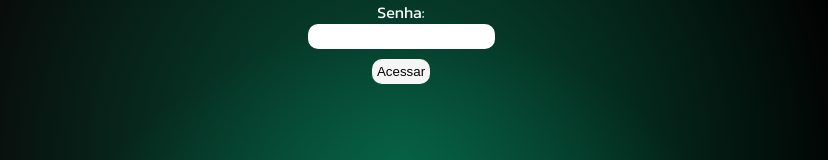
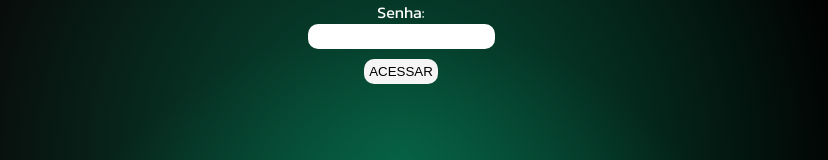
Before and after one commit to Daniel-Possamai/myLandPagePrincipal, a React (Create React App) app: page /barber in a window 1280 px wide. Shown: the top 160 px of the page, without its empty margins (239-1067 px from the left). Built offline with nearby package versions, Linux system fonts and the light colour scheme; a web font is replaced by a local one.

Commit message:
Atualizado estilos do login

```diff
--- a/src/pages/barber/barber.scss
+++ b/src/pages/barber/barber.scss
@@ -24,10 +24,15 @@
     }
 
     button{
+        text-transform: uppercase;
         padding: 5px;
         background-color: #f5f5f5;
         border: none;
         border-radius: 10px;
         cursor: pointer;
     }
+
+    button:hover{
+        background-color: #e0e0e0;
+    }
 }
```
